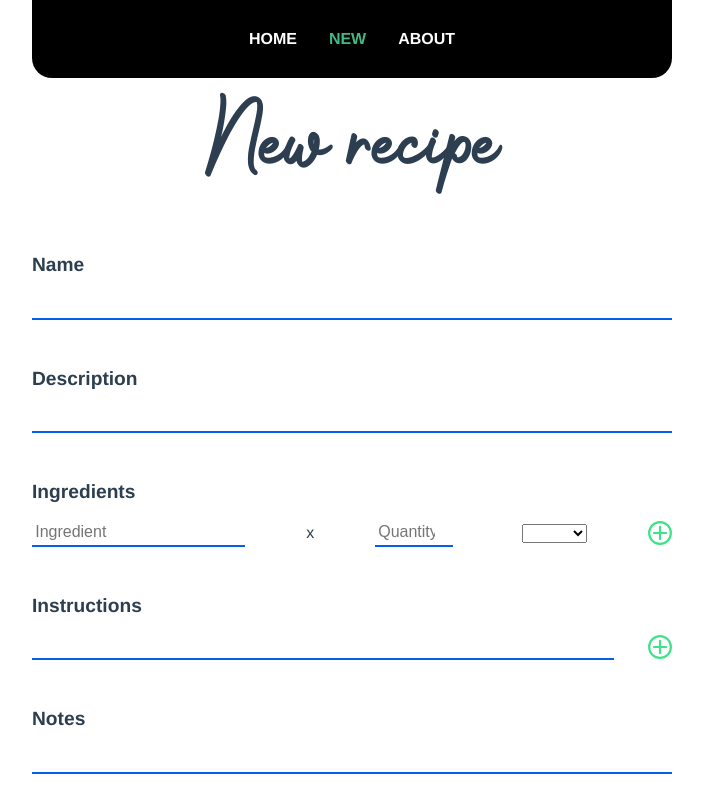
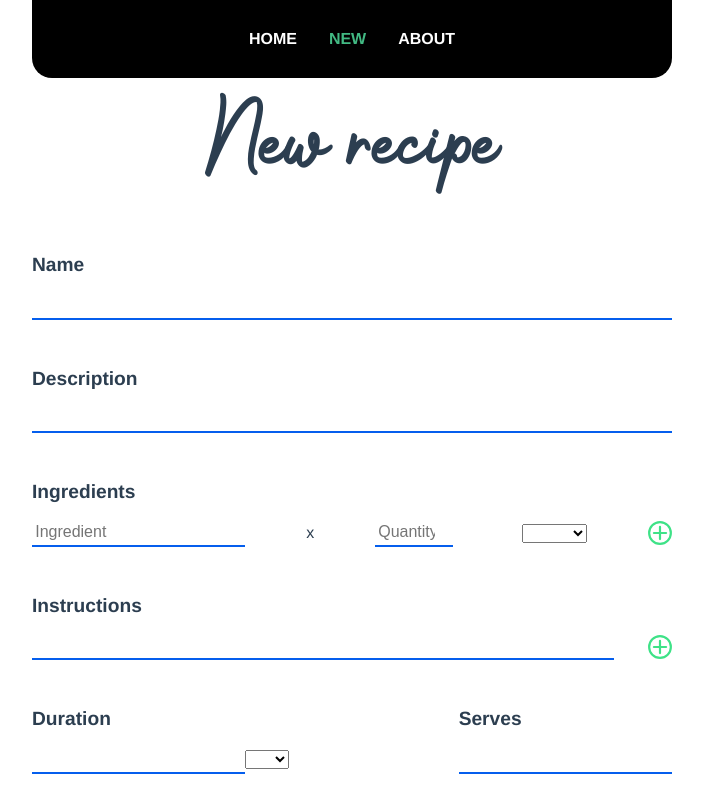
Before and after one commit to tanguymartinez/recipes, a Vue app: page /new in a window 1280 px wide. Shown: the top 800 px of the page, without its empty margins (288-991 px from the left). Built offline with nearby package versions, Linux system fonts and the light colour scheme.

Commit message:
Add serves field Add duration field

```diff
--- a/src/components/FormRecipe.vue
+++ b/src/components/FormRecipe.vue
@@ -23,6 +23,34 @@
         @item-remove="recipe.instructions.splice($event, 1)"
         @item-modify="recipe.instructions.splice($event.idx, 1, $event.newValue)"
       ></list-dynamic-steps>
+      <div class="row">
+        <div class="duration">
+          <label for="duration">Duration</label>
+          <div>
+            <input
+              type="number"
+              id="duration"
+              name="duration"
+              v-model="recipe.duration.value"
+              min="0"
+            />
+            <select name="unit" id="unit" v-model="recipe.duration.unit">
+              <option
+                v-for="(item, idx) in timeUnits"
+                :key="item + idx"
+                :value="item"
+                selected
+              >{{ item }}</option>
+            </select>
+          </div>
+        </div>
+        <div class="serves">
+          <label for="serves">Serves</label>
+          <div>
+            <input type="number" name="serves" id="serves" min="0" v-model="recipe.serves" />
+          </div>
+        </div>
+      </div>
       <label for="notes">Notes</label>
       <input-text :value="recipe.notes" @input="recipe.notes = $event" />
       <input type="submit" value="Save" @click.prevent="save" />
@@ -46,8 +74,14 @@ export default {
         description: "",
         ingredients: [],
         instructions: [],
-        notes: ""
+        notes: "",
+        duration: {
+          value: "",
+          unit: ""
+        },
+        serves: ""
       },
+      timeUnits: ["min", "h"],
       isNew: false
     };
   },
@@ -152,4 +186,17 @@ h1
     cursor: pointer
     box-shadow: 0 0 10px #cc2f3c
     transform: scale(1.05)
+
+.row
+  display: flex
+  justify-content: space-between
+  align-items: center
+  label
+    margin: 0
+    margin-top: 3rem
+    margin-bottom: 1rem
+  >div
+    display: flex
+    flex-direction: column
+    align-items: flex-start
 </style>
```
